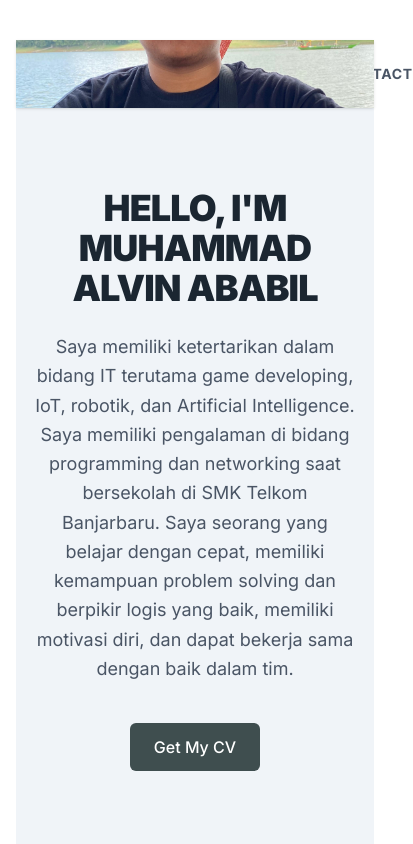
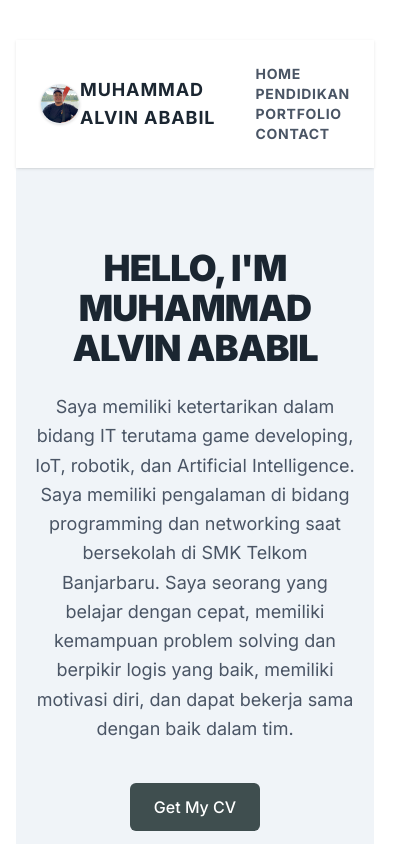
Before and after one commit to NeoRyumasil/WebPortofolio, a Next.js app: page / in a window 390 px wide. Shown: the top 844 px of the page, 413 px wide, since content can reach past the window. Built offline with nearby package versions, Linux system fonts and the light colour scheme.

Commit message:
FIX : Navbar

```diff
--- a/src/components/NavBar.tsx
+++ b/src/components/NavBar.tsx
@@ -7,19 +7,23 @@ export default function NavBar() {
 
             {/* Photo Section */}
             <div className="flex items-center gap-4">
-                <Image
+                <div className="relative h-10 w-10 sm:h-12 sm:w-12 rounded-full overflow-hidden border border-gray-200 shadow-sm shrink-0">
+                    <Image
                     src={profileData.imageSrc}
                     alt="Profile Photo"
                     fill
                     className="object-cover"
                 />
+                </div>
             </div>
-            <span className="font-bold text-lg tracking-wider text-[#1B2631] uppercase hidden sm:block">
+
+            {/* Name Section */}
+            <span className="font-bold text-lg tracking-wider text-[#1B2631] uppercase">
                 {profileData.name}
             </span>
 
             {/* Menu Button */}
-            <ul className="flex gap-6 md:gap-8 text-sm font-bold text-gray-600 tracking-wider">
+            <ul className="dhidden md:flex gap-6 md:gap-8 text-sm font-bold text-gray-600 tracking-wider">
                 <li className="hover:text-[#1B2631] cursor-pointer transition-colors">HOME</li>
                 <li className="hover:text-[#1B2631] cursor-pointer transition-colors">PENDIDIKAN</li>
                 <li className="hover:text-[#1B2631] cursor-pointer transition-colors">PORTFOLIO</li>
```
